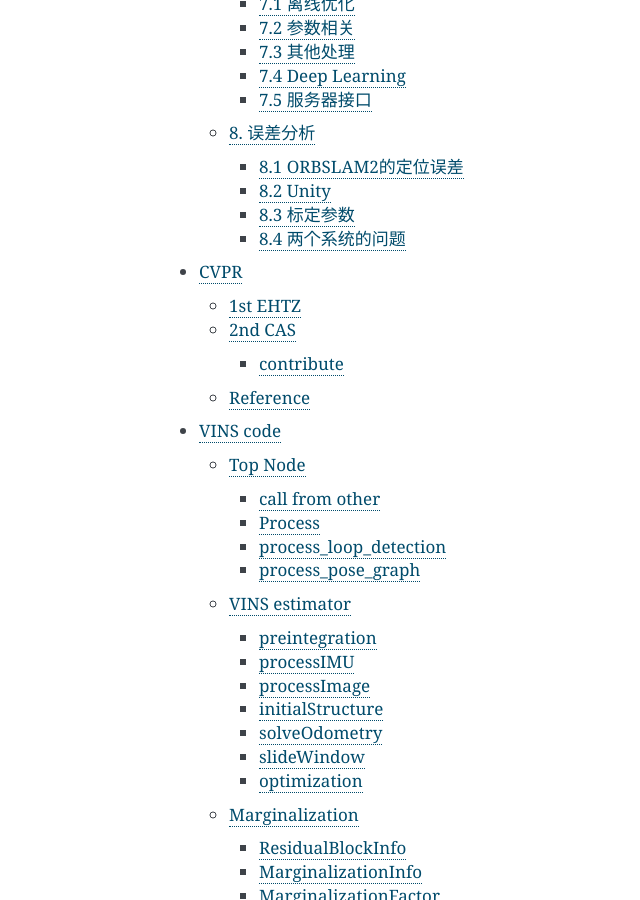
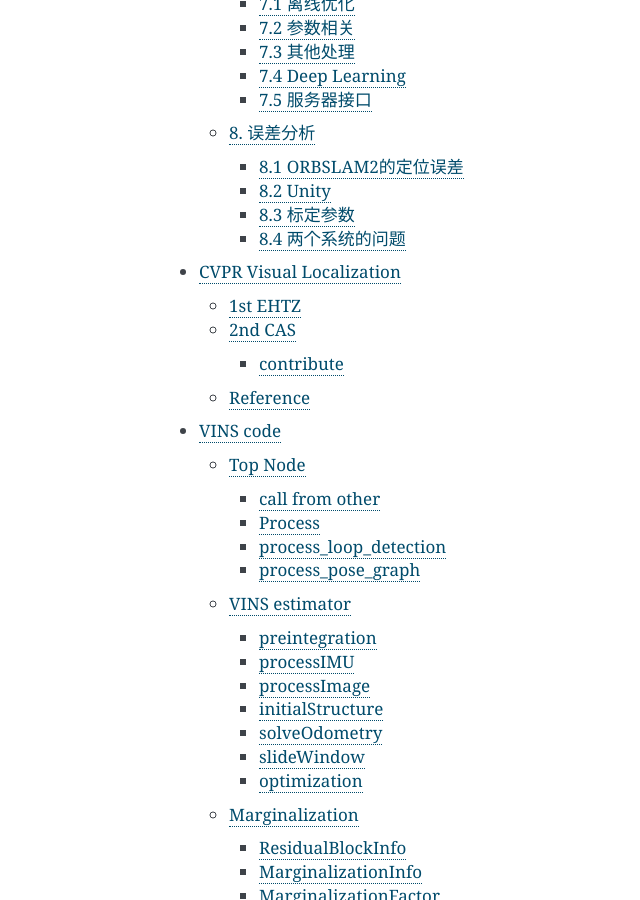
Before and after one commit to gggliuye/VIO, a Sphinx documentation site: the page built from docs/index.rst, in a window 1280 px wide and 900 px high, scrolled down 1661 px. Shown: the whole window, without its empty margins (251-891 px from the left). Built offline with Sphinx 7.4.7, drawn with Linux system fonts in a browser that asks for light colours.

Commit message:
Update CVPRlocalization.rst

```diff
--- a/docs/UnitySc/CVPRlocalization.rst
+++ b/docs/UnitySc/CVPRlocalization.rst
@@ -1,4 +1,4 @@
-CVPR
+CVPR Visual Localization
 ===================
 
 **EN：**
@@ -10,7 +10,7 @@
 
 .. image:: bannerCVPR.png
    :align: center
-   :title: image from CVPR main page
+   :alt: image from CVPR main page
 
 1st EHTZ
 --------------------
```
